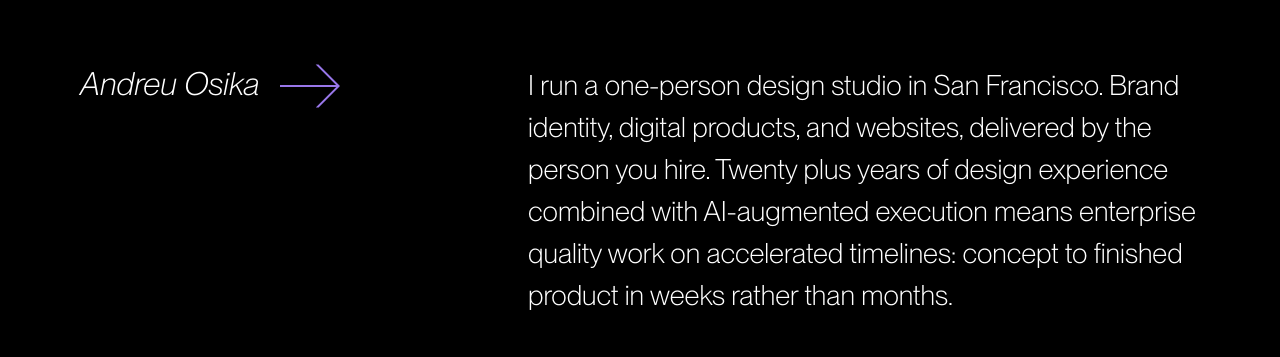
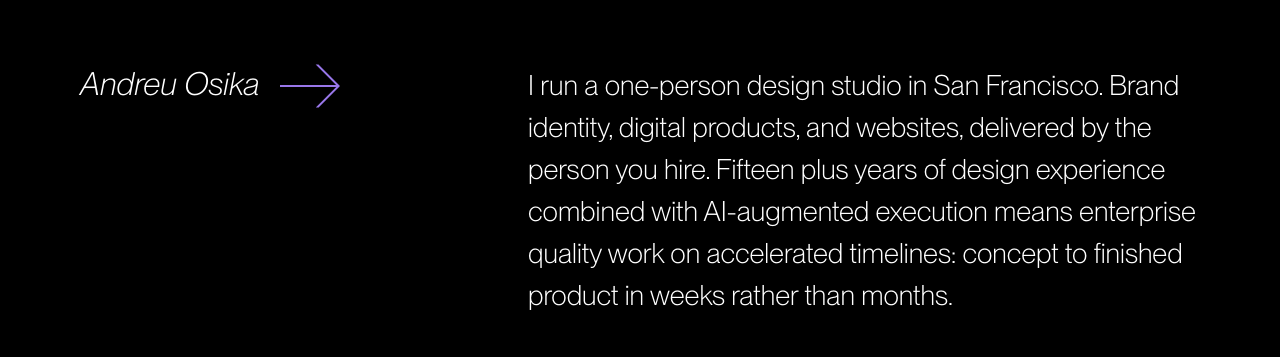
Before and after one commit to andreu-osika/andreuosika-website, a Next.js app: page / in a window 1280 px wide. Shown: the top 357 px of the page. Built offline with nearby package versions, Linux system fonts and the light colour scheme.

Commit message:
edit intro

```diff
--- a/app/page.tsx
+++ b/app/page.tsx
@@ -71,7 +71,7 @@ export default function HomePage() {
               }}
             >
               I run a one-person design studio in San Francisco. Brand identity, digital products,
-              and websites, delivered by the person you hire. Twenty plus years of design experience combined
+              and websites, delivered by the person you hire. Fifteen plus years of design experience combined
               with AI-augmented execution means enterprise quality work on accelerated timelines: concept
               to finished product in weeks rather than months.
             </p>
```
